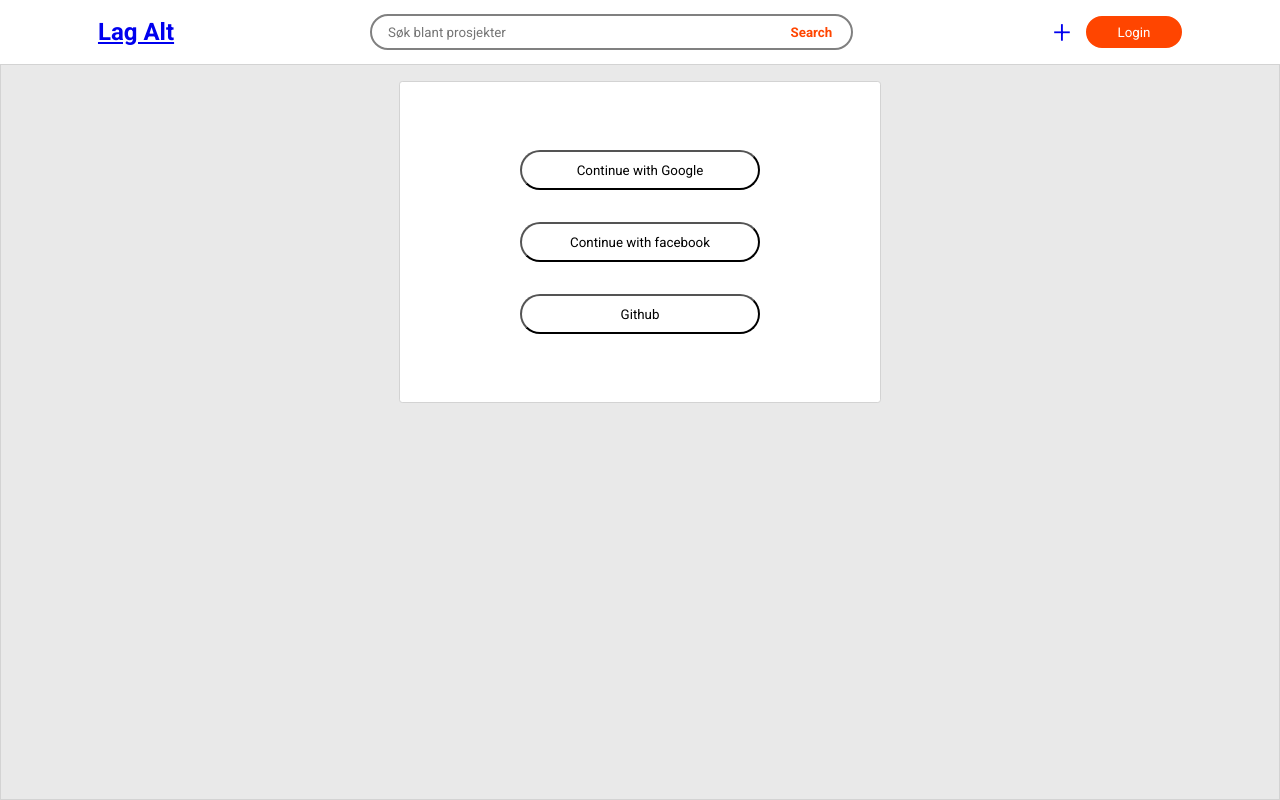
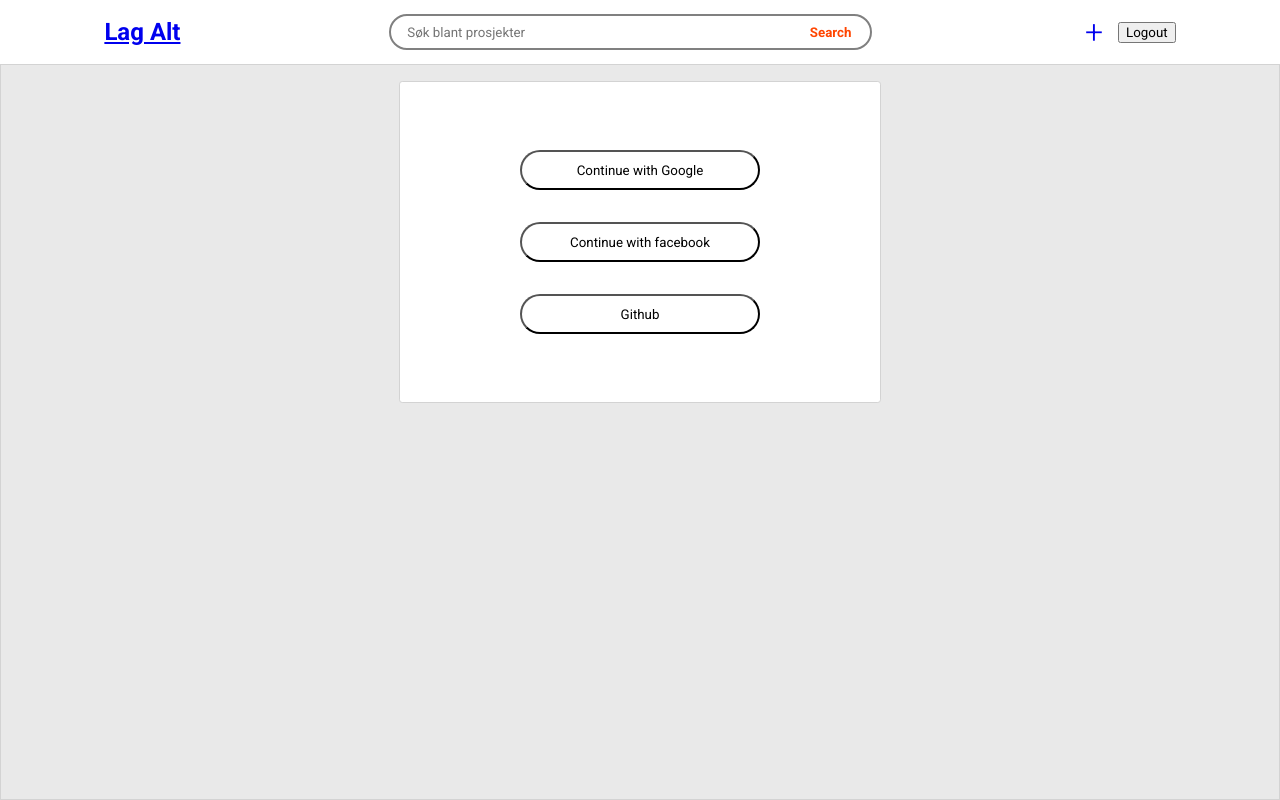
Before and after one commit to Vilgeir/Lagalt-Frontend, a React (Create React App) app: page /login in a window 1280 px wide. Built offline with nearby package versions, Linux system fonts and the light colour scheme; no server answers.

Commit message:
adding userContext and logout

```diff
--- a/src/AuthContext/AuthContext.jsx
+++ b/src/AuthContext/AuthContext.jsx
@@ -17,5 +17,4 @@ const AuthProvider = ({ children }) => {
 		<AuthContext.Provider value={{ user }}>{children}</AuthContext.Provider>
 	)
 }
-
 export default AuthProvider
--- a/src/components/Login/Login.jsx
+++ b/src/components/Login/Login.jsx
@@ -12,6 +12,7 @@ export const Login = () => {
 
 	const handleLogin = async (provider) => {
 		const res = await socialMediaAuth(provider)
+		console.log(res)
 
 		navigate("/profile")
 	}
--- a/src/components/navbar/NavBar.jsx
+++ b/src/components/navbar/NavBar.jsx
@@ -1,11 +1,16 @@
-import React, { useState } from "react"
+import React from "react"
 import { NavLink } from "react-router-dom"
-import { auth } from "../../config/config-firebase"
+import { useUser } from "../../AuthContext/AuthContext"
+import firebase from "../../config/config-firebase"
 import SearchBar from "../searchbar/SearchBar"
+
 import "./navbar.css"
 
 const NavBar = () => {
-	const [login, setLogin] = useState(false)
+	const user = useUser()
+	const logout = () => {
+		firebase.auth().signOut()
+	}
 
 	return (
 		<div>
@@ -19,7 +24,11 @@ const NavBar = () => {
 						<p id="create-button">+</p>
 					</NavLink>
 					<NavLink to="/login">
-						<button id="login-button">Login</button>
+						{user === null ? (
+							<button id="login-button">Login</button>
+						) : (
+							<button onClick={logout}>Logout</button>
+						)}
 					</NavLink>
 				</div>
 			</nav>
```
Also changed, not shown: .eslintrc.json.
